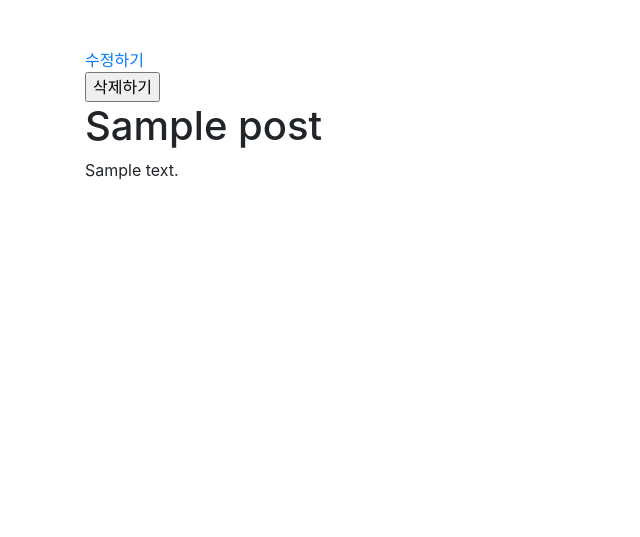
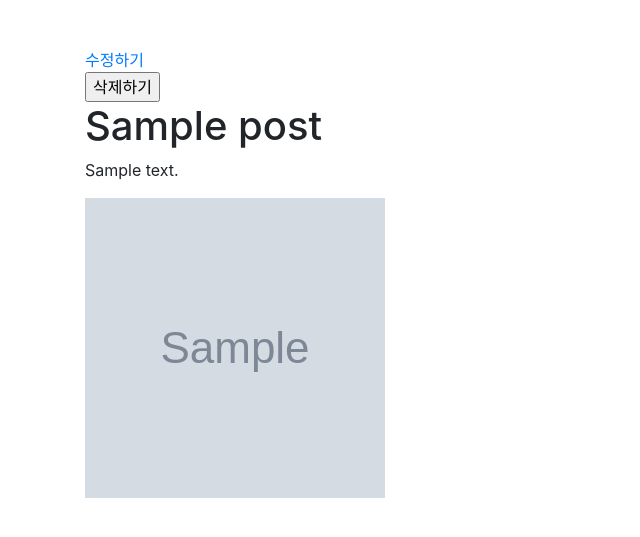
Before and after one commit to edu-eric/django_instagram, a Django app: page /1/ in a window 1280 px wide. Shown: the part 56-593 px from the top of the page, without its empty margins (0-640 px from the left). Run offline with Django 3.2, Linux system fonts and the light colour scheme; tables that the repository leaves empty hold one stand-in row (values such as "Sample post"); grey boxes marked "Sample" are stand-in pictures; some libraries are stand-ins or nearby versions.

Commit message:
#16. 게시글 디테일 페이지에서 이미지 출력해주기

```diff
--- a/posts/templates/posts/detail.html
+++ b/posts/templates/posts/detail.html
@@ -15,5 +15,8 @@
     <div class="post__content">
         <p>{{post.content}}</p>
     </div>
+    <div class="post__image">
+        <img src="{{post.image.url}}" width="300" height="300" alt="post_image">
+    </div>
 </div>
 {% endblock %}
```
